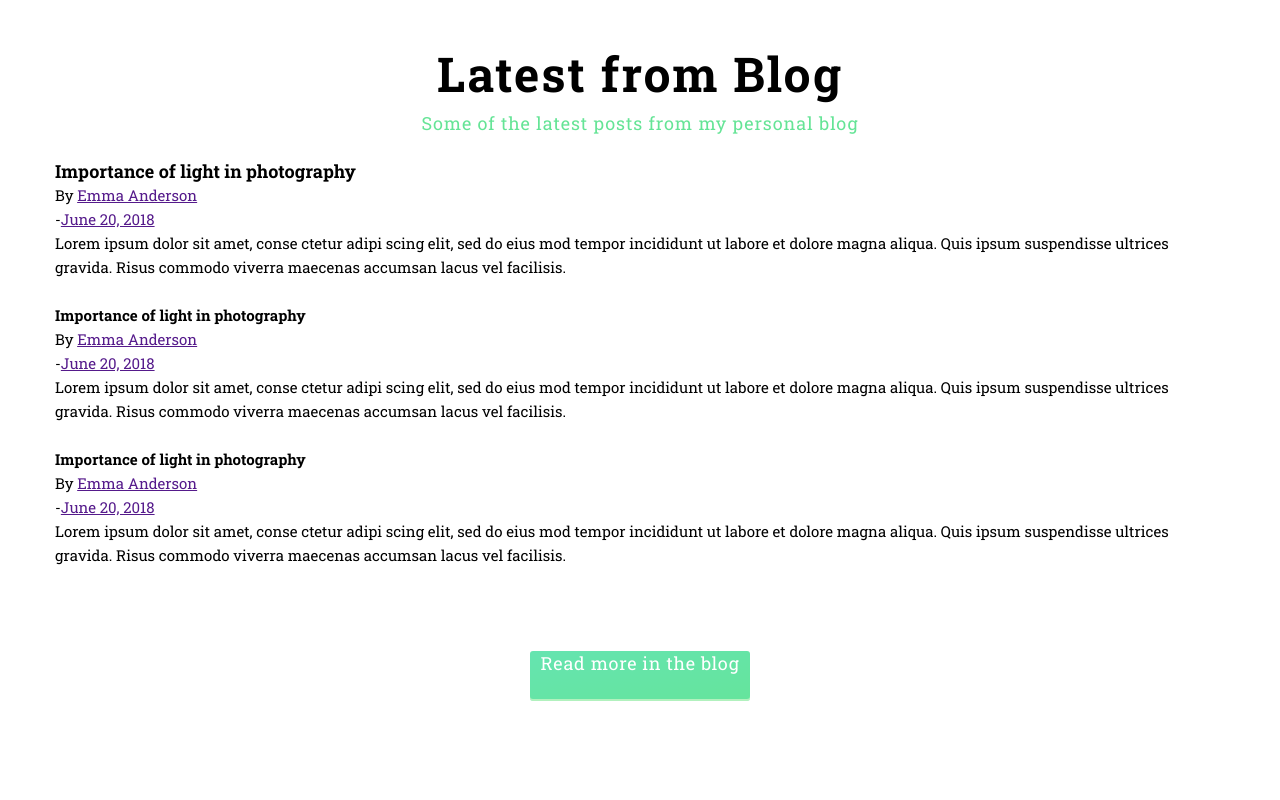
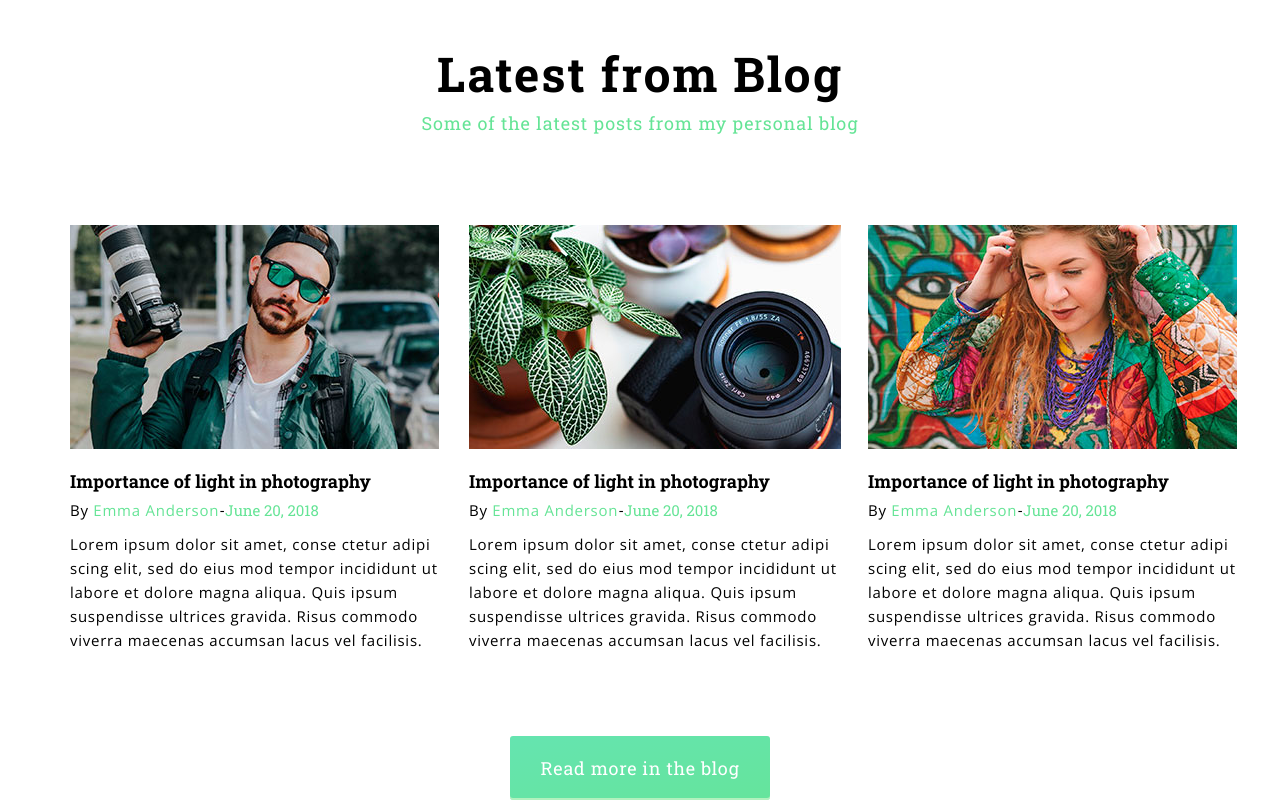
Before and after one commit to alexenerggy/Bookee, a plain HTML site: page src/views/index.html in a window 1280 px wide. Shown: the part 5389-6189 px from the top of the page. Before the commit the page ends 6090 px from the top, so only its background shows below. Drawn offline with nearby package versions, Linux system fonts and the light colour scheme; files that its build step writes are made by us from their sources; files whose address does not match are found by name.

Commit message:
Lesson 14 finish

```diff
--- a/src/styles/main.scss
+++ b/src/styles/main.scss
@@ -505,13 +505,43 @@ body {
 .block-blog {
     display: flex;
     justify-content: space-between;
+    margin-top: 90px;
     h4 {
+        margin: 20px 0 5px;
         font-size: 18px;
+        font-family: 'Roboto Slab', serif;
+    }
+    &-item {
+        padding: 0 15px;
+        &__desc {
+            font-family: 'Open Sans', serif;
+            font-size: 15px;
+        }
+        p {
+            font-family: 'Open Sans', serif;
+            display: inline-block;
+            letter-spacing: 0.75px;
+        }
+    }
+    &-img {
+        width: 369px;
+        height: 224px;
+
     }
     &-info {
         font-size: 15px;
+        margin-bottom: 10px;
+        a {
+            text-decoration: none;
+            color: $accent-color;
+        }
+    }
+    &__desc {
+        font-size: 15px;
+        font-family: 'Open Sans', serif;
     }
 }
+
 .page__btn {
     background: linear-gradient(to top left,#65e49c, #65e4b0 );
     display: block;
@@ -524,13 +554,11 @@ body {
     background-color: $accent-color;
     color: $light-color;
     max-width: 220px;
-    min-height: 50px;
+    max-height: 50px;
+    padding: 20px;
     text-decoration: none;
     border: none;
     border-radius: 3px;
     text-align: center;
-    padding: 0;
     box-shadow: 0 -2px #b2f1be inset;
 }
-
-/* Остановка: Урок 14 Время 15-41*/
--- a/src/views/index.html
+++ b/src/views/index.html
@@ -209,16 +209,15 @@
 				<p class="page-third__subtitle">Some of the latest posts from my personal blog</p>
 				<div class="block-blog">
 					<div class="block-blog-item">
-						<div class="block-blog-img"><img src="" alt=""></div>
+						<div class="block-blog-img"><img src="../img/foto-man.jpg" alt="Фотограф"></div>
 						<h4>Importance of light in photography</h4>
 					<div class="block-blog-info">
 						<p class="block-blog-info__desc">By <a href="">Emma Anderson</a></p><span>-</span><a href="">June 20, 2018</a>
 						</div>
 						<p>Lorem ipsum dolor sit amet, conse ctetur adipi scing elit, sed do eius mod tempor incididunt ut labore et dolore magna aliqua. Quis ipsum suspendisse ultrices gravida. Risus commodo viverra maecenas accumsan lacus vel facilisis.</p>
-					</div>
 				</div>
 				<div class="block-blog-item">
-					<div class="block-blog-img"><img src="" alt=""></div>
+					<div class="block-blog-img"><img src="../img/foto-flowers.jpg" alt="Натюрморт"></div>
 					<h4>Importance of light in photography</h4>
 					<div class="block-blog-info">
 						<p class="block-blog-info__desc">By <a href="">Emma Anderson</a></p><span>-</span><a href="">June 20, 2018</a>
@@ -226,12 +225,13 @@
 					<p>Lorem ipsum dolor sit amet, conse ctetur adipi scing elit, sed do eius mod tempor incididunt ut labore et dolore magna aliqua. Quis ipsum suspendisse ultrices gravida. Risus commodo viverra maecenas accumsan lacus vel facilisis.</p>
 				</div>
 				<div class="block-blog-item">
-					<div class="block-blog-img"><img src="" alt=""></div>
+					<div class="block-blog-img"><img src="../img/foto-girl.jpg" alt="Девушка"></div>
 					<h4>Importance of light in photography</h4>
 					<div class="block-blog-info">
 						<p class="block-blog-info__desc">By <a href="">Emma Anderson</a></p><span>-</span><a href="">June 20, 2018</a>
 					</div>
 					<p>Lorem ipsum dolor sit amet, conse ctetur adipi scing elit, sed do eius mod tempor incididunt ut labore et dolore magna aliqua. Quis ipsum suspendisse ultrices gravida. Risus commodo viverra maecenas accumsan lacus vel facilisis.</p>
+				</div>
 				</div>
 				<a href="" class="page__btn">Read more in the blog</a>
 			</div>
```
